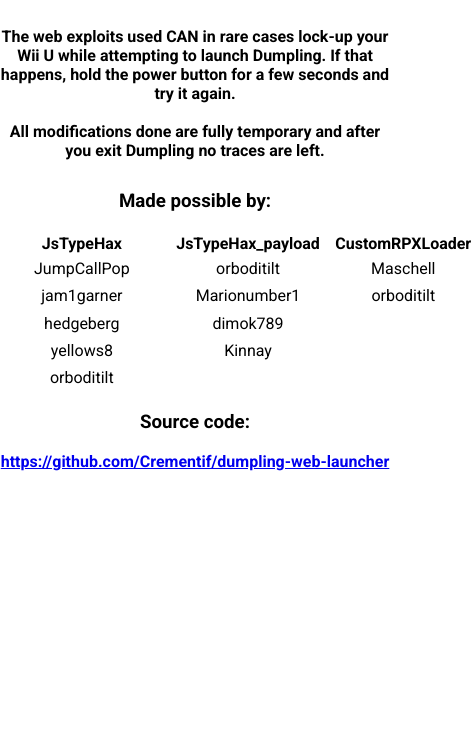
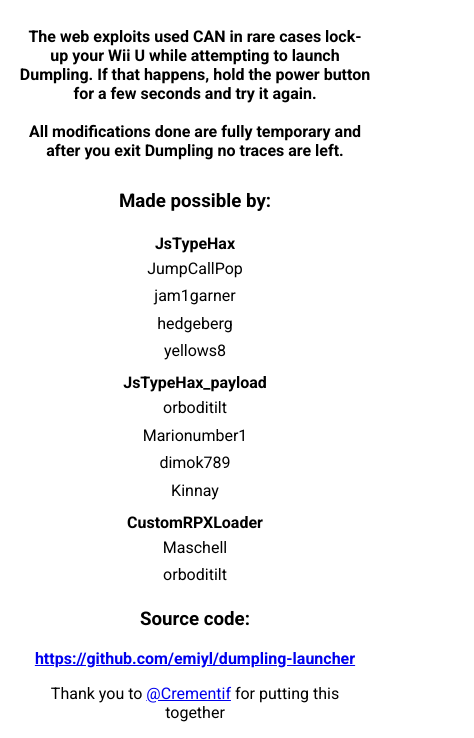
Before and after one commit to dumpling-app/dumpling-launcher, a plain HTML site: page docs/index.html in a window 390 px wide. Shown: the part 125-863 px from the top of the page, 474 px wide, since content can reach past the window. Drawn offline with Linux system fonts and the light colour scheme.

Commit message:
improved mobile experience

```diff
--- a/docs/index.html
+++ b/docs/index.html
@@ -1,9 +1,11 @@
 <!DOCTYPE html>
+<html lang="en">
     <header>
         <title>Dumpling Web Launcher</title>
         <meta http-equiv="Cache-Control" content="no-cache, no-store, must-revalidate" />
         <meta http-equiv="Pragma" content="no-cache" />
         <meta http-equiv="Expires" content="0" />
+        <meta name="viewport" content="width=device-width, initial-scale=1">
         <script>var exploit_page = "exploit.html";</script>
         <script src="index.js"></script>
         <link href="https://fonts.googleapis.com/css2?family=Roboto:ital,wght@0,100;0,400;0,700;1,100;1,400;1,700&display=swap" rel="stylesheet">
@@ -13,6 +15,9 @@
             margin: auto 0;
             text-align: center;
             font-family: 'Roboto', sans-serif;
+            max-width: 90%;
+            margin-left: auto;
+            margin-right: auto
         }
 
         .headerContainer {
@@ -53,6 +58,19 @@
             width: 33%;
             padding: .2em 2em;
         }
+
+        .mobile {
+            display: none;
+        }
+
+        @media only screen and (max-width: 475px) {
+            .desktop {
+                display: none;
+            }
+            .mobile {
+                display: block;
+            }
+        }
     </style>
     <body onload="">
         <div id="name-header" class="headerContainer">
@@ -76,7 +94,7 @@
 
         <h3 style="margin-bottom: 1em;">Made possible by:</h3>
 
-        <table>
+        <table class="desktop">
             <tr>
                 <th>JsTypeHax</th>
                 <th>JsTypeHax_payload</th>
@@ -109,9 +127,26 @@
             </tr>
         </table>
 
+        <table class="mobile">
+            <tr><th>JsTypeHax</th></tr>
+            <tr><td>JumpCallPop</td></tr>
+            <tr><td>jam1garner</td></tr>
+            <tr><td>hedgeberg</td></tr>
+            <tr><td>yellows8</td></tr>
+            <tr><th style="padding-top: .5em">JsTypeHax_payload</th></tr>
+            <tr><td>orboditilt</td></tr>
+            <tr><td>Marionumber1</td></tr>
+            <tr><td>dimok789</td></tr>
+            <tr><td>Kinnay</td></tr>
+            <tr><th style="padding-top: .5em">CustomRPXLoader</th></tr>
+            <tr><td>Maschell</td></tr>
+            <tr><td>orboditilt</td></tr>
+        </table>
+
         <div>
             <h3>Source code:</h3>
-            <b><a href="https://github.com/Crementif/dumpling-web-launcher" target="_blank">https://github.com/Crementif/dumpling-web-launcher</a></b>
+            <b><a href="https://github.com/emiyl/dumpling-launcher" target="_blank">https://github.com/emiyl/dumpling-launcher</a></b>
+            <p>Thank you to <a href="https://github.com/Crementif" target="_blank">@Crementif</a> for putting this together</p>
         </div>
     </body>
 </html>
```
